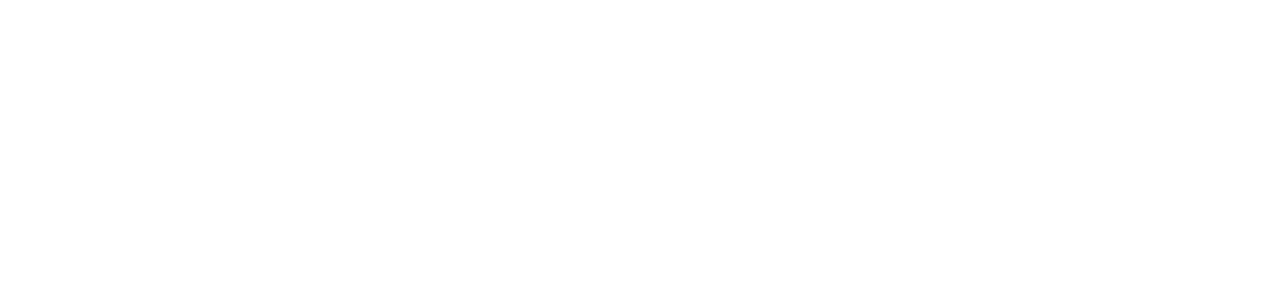
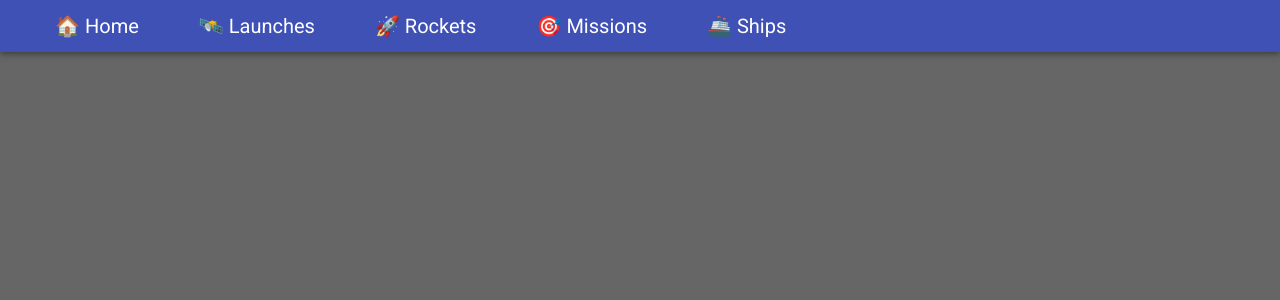
Before and after one commit to Radek25/SonarHome, a React (Create React App) app in the folder my-app/: page / in a window 1280 px wide. Shown: the top 300 px of the page. Built offline with nearby package versions, Linux system fonts and the light colour scheme.

Commit message:
Create NavBar section

```diff
--- a/my-app/public/index.html
+++ b/my-app/public/index.html
@@ -10,34 +10,16 @@
       content="Web site created using create-react-app"
     />
     <link rel="apple-touch-icon" href="%PUBLIC_URL%/logo192.png" />
-    <!--
-      manifest.json provides metadata used when your web app is installed on a
-      user's mobile device or desktop. See https://developers.google.com/web/fundamentals/web-app-manifest/
-    -->
     <link rel="manifest" href="%PUBLIC_URL%/manifest.json" />
-    <!--
-      Notice the use of %PUBLIC_URL% in the tags above.
-      It will be replaced with the URL of the `public` folder during the build.
-      Only files inside the `public` folder can be referenced from the HTML.
 
-      Unlike "/favicon.ico" or "favicon.ico", "%PUBLIC_URL%/favicon.ico" will
-      work correctly both with client-side routing and a non-root public URL.
-      Learn how to configure a non-root public URL by running `npm run build`.
-    -->
-    <title>React App</title>
+    <!--Add fonts - BEGIN-->
+    <link href="https://fonts.googleapis.com/css2?family=Roboto&display=swap" rel="stylesheet">
+    <!--Add fonts - END-->
+
+    <title>SonarSpaceX</title>
   </head>
-  <body>
+  <body style="margin: 0px; padding: 0px;">
     <noscript>You need to enable JavaScript to run this app.</noscript>
     <div id="root"></div>
-    <!--
-      This HTML file is a template.
-      If you open it directly in the browser, you will see an empty page.
-
-      You can add webfonts, meta tags, or analytics to this file.
-      The build step will place the bundled scripts into the <body> tag.
-
-      To begin the development, run `npm start` or `yarn start`.
-      To create a production bundle, use `npm run build` or `yarn build`.
-    -->
   </body>
 </html>
--- a/my-app/src/MainPage/MainPage.tsx
+++ b/my-app/src/MainPage/MainPage.tsx
@@ -2,9 +2,12 @@
 
 import { MainPageWrapper } from './MainPageStyle';
 
+import { NavBar } from '../NavBar/NavBar';
+
 export const MainPage : FC = () => {
     return(
         <MainPageWrapper>
+            <NavBar/>
         </MainPageWrapper>
     );
 };
--- a/my-app/src/MainPage/MainPageStyle.tsx
+++ b/my-app/src/MainPage/MainPageStyle.tsx
@@ -1,4 +1,10 @@
 import styled from 'styled-components';
 
 export const MainPageWrapper = styled.div`
+    width: 100vw;
+    height: 100vh;
+    margin: 0;
+    padding: 0;
+    box-sizing: border-box;
+    background-color: #666666;
 `;
--- a/my-app/src/NavBar/NavBar.tsx
+++ b/my-app/src/NavBar/NavBar.tsx
@@ -2,9 +2,21 @@
 
 import { NavBarWrapper } from './NavBarStyle';
 
+
+const NavLinksArr = [
+    {id: 0, name: 'Home', icon: '🏠', href:'/'},
+    {id: 1, name: 'Launches', icon: '🛰️', href:'/'},
+    {id: 2, name: 'Rockets', icon: '🚀', href:'/'},
+    {id: 3, name: 'Missions', icon: '🎯', href:'/'},
+    {id: 4, name: 'Ships', icon: '🚢', href:'/'}
+];
+
 export const NavBar : FC = () => {
     return(
         <NavBarWrapper>
+            <ul>
+                {NavLinksArr.map(navOption => <li key={navOption.id}><a href={navOption.href}><span>{navOption.icon}</span>{navOption.name}</a></li>)}
+            </ul>
         </NavBarWrapper>
     );
 };
--- a/my-app/src/NavBar/NavBarStyle.tsx
+++ b/my-app/src/NavBar/NavBarStyle.tsx
@@ -1,4 +1,30 @@
 import styled from 'styled-components';
 
 export const NavBarWrapper = styled.div`
+    width: 100vw;
+    background-color: #3f51b5;
+    box-shadow: 0px 2px 4px -1px rgb(0 0 0 / 20%), 0px 4px 5px 0px rgb(0 0 0 / 14%), 0px 1px 10px 0px rgb(0 0 0 / 12%);
+    ul{
+        list-style-type: none;
+        margin: 0 25px;
+        padding: 0;
+        overflow: hidden;
+    }
+    li {
+        float: left;
+    }
+    li a {
+    display: block;
+    color: #ffffff;
+    text-align: center;
+    font-size: 20px;
+    font-family: 'Roboto', sans-serif;
+    font-weight: 500;
+    padding: 14px 20px;
+    margin: 0 10px;
+    text-decoration: none;
+    }
+    li a span{
+        margin-right: 5px;
+    }
 `;
--- a/my-app/src/index.tsx
+++ b/my-app/src/index.tsx
@@ -1,4 +1,3 @@
-import React from 'react';
 import ReactDOM from 'react-dom';
 
 import { MainPage } from './MainPage/MainPage';
```
